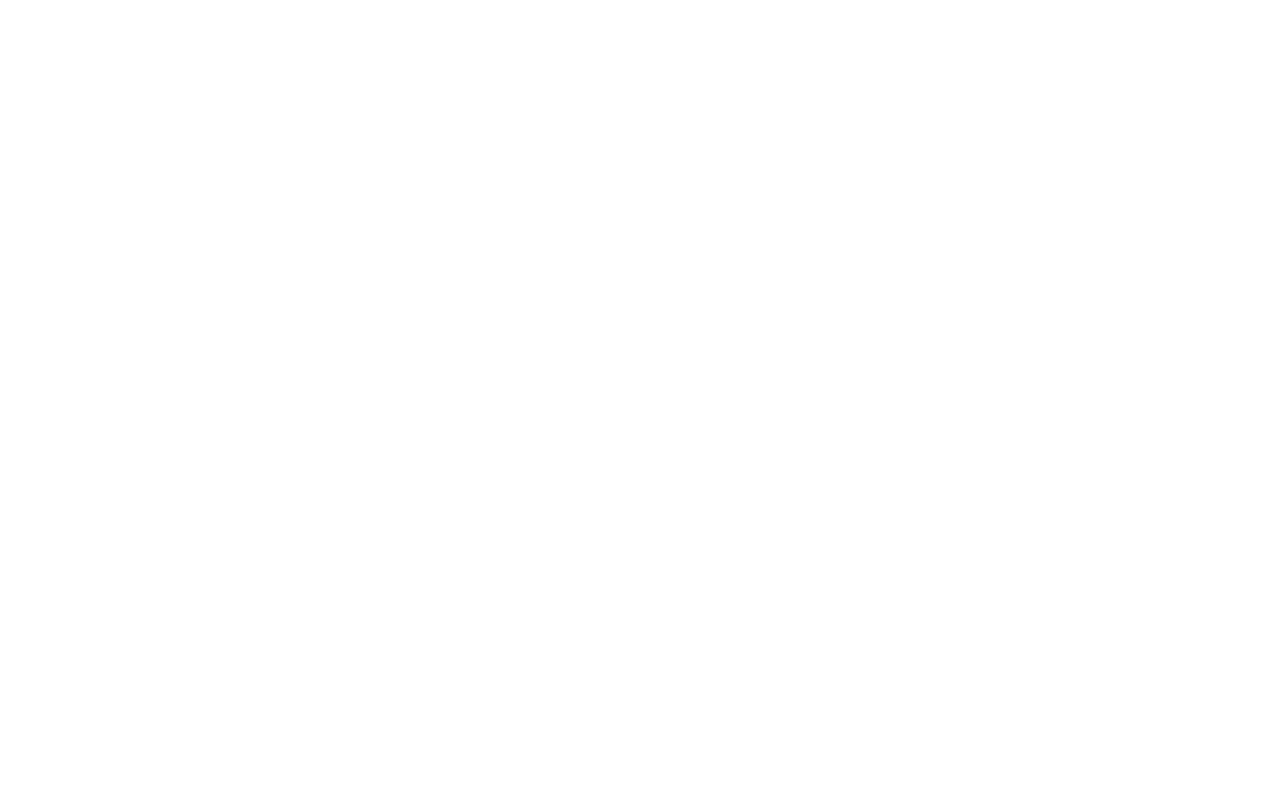
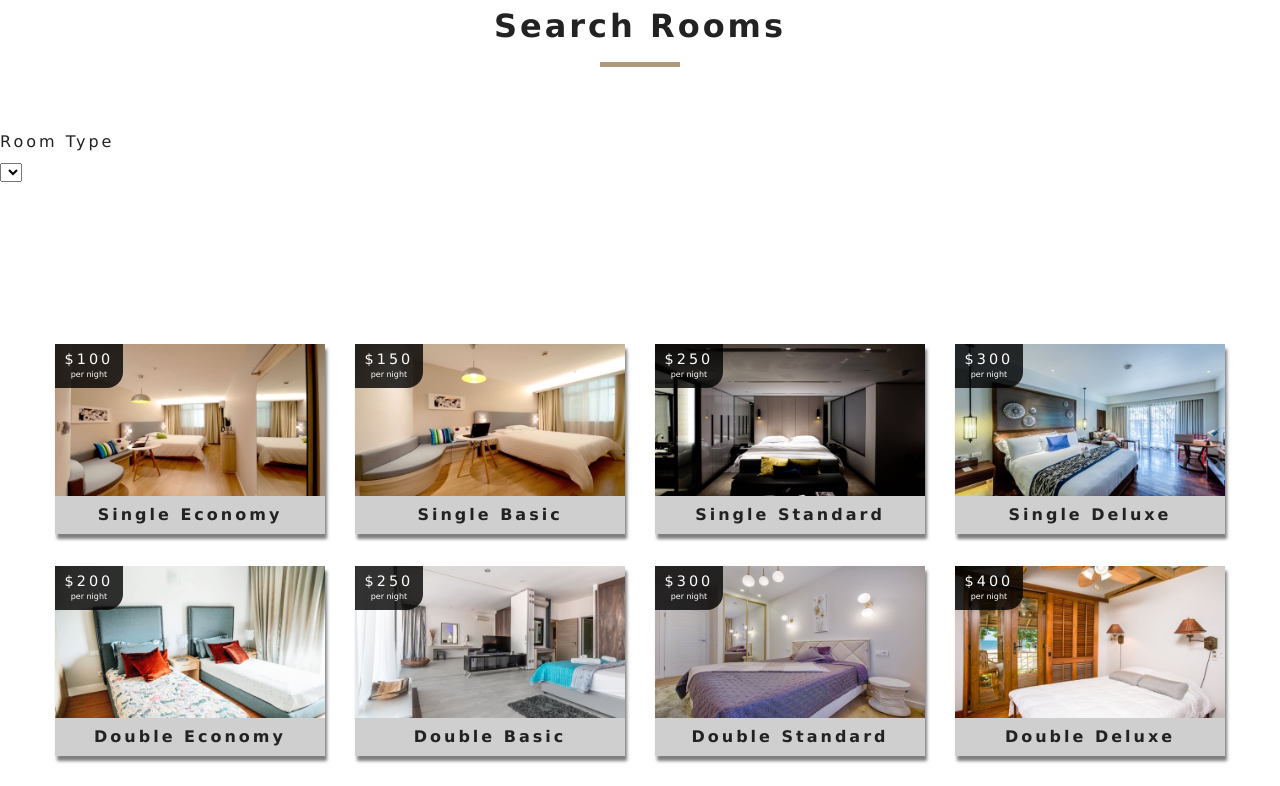
Before and after one commit to BinhNguyen3790/beach-resort, a React (Create React App) app: page /rooms in a window 1280 px wide. Shown: the part 620-1406 px from the top of the page. Before the commit the page ends 800 px from the top, so only its background shows below. Built offline with nearby package versions, Linux system fonts and the light colour scheme.

Commit message:
create page rooms

```diff
--- /dev/null
+++ b/src/components/RoomsContainer.js
@@ -0,0 +1,53 @@
+import React from 'react';
+import RoomsFilter from './RoomsFilter';
+import RoomsList from './RoomsList';
+import { withRoomConsumer } from '../context';
+import Loading from './Loading';
+
+function RoomContainer({ context }) {
+  const { loading, sortedRooms, rooms } = context;
+  if (loading) {
+    return <Loading />
+  }
+  return (
+    <div>
+      <RoomsFilter rooms={rooms} />
+      <RoomsList rooms={sortedRooms} />
+    </div>
+  )
+}
+
+export default withRoomConsumer(RoomContainer);
+
+
+
+
+
+
+// import React from 'react';
+// import RoomsFilter from "./RoomsFilter";
+// import RoomsList from "./RoomsList";
+// import { RoomConsumer } from "../context";
+// import Loading from "./Loading";
+
+// export default function RoomsContainer() {
+//   return (
+//     <RoomConsumer>
+//       {
+//         (value) => {
+//           const {loading, sortedRooms, rooms} = value;
+//           if(loading) {
+//             return <Loading/>
+//           }
+//           return (
+//             <div>
+//               Hello from container
+//               <RoomsFilter rooms={rooms}/>
+//               <RoomsList rooms={sortedRooms}/>
+//             </div>
+//           )
+//         }
+//       }
+//     </RoomConsumer>
+//   )
+// }
--- /dev/null
+++ b/src/components/RoomsFilter.js
@@ -0,0 +1,26 @@
+import React from 'react';
+import { useContext } from 'react';
+import { RoomContext } from '../context';
+import Title from '../components/Title';
+
+export default function RoomsFilter() {
+  const context = useContext(RoomContext);
+  const { handleChange, type, capacity, price, minPrice, maxPrice, maxSize, minSize, breadfast, pets } = context;
+  return (
+    <section className="filter-container">
+      <Title title='search rooms' />
+      <form classsName='filter-form'>
+        {
+          // select type
+          <div className="form-group">
+            <label htmlFor="type">Room Type</label>
+            <select name="type" id="type" value={type} className="form-cotrolle" onChange="handleChange">
+              <option value=""></option>
+            </select>
+          </div>
+          // end select type
+        }
+      </form>
+    </section>
+  )
+}
--- /dev/null
+++ b/src/components/RoomsList.js
@@ -0,0 +1,23 @@
+import React from 'react';
+import Room from './Room';
+
+export default function RoomsList({rooms}) {
+  if (rooms.length === 0) {
+    return (
+      <div className="empty-search">
+        <h3>unfotunately no rooms matched your search parameters</h3>
+      </div>
+    )
+  }
+  return (
+    <section className='roomslist'>
+      <div className="roomslist-center">
+        {
+          rooms.map(item => {
+            return <Room key={item.id} room={item}/>
+          })
+        }
+      </div>
+    </section>
+  )
+}
--- a/src/components/StyledHero.js
+++ b/src/components/StyledHero.js
@@ -3,9 +3,9 @@
 
 const StyledHero = styled.header`
   min-height: 60vh;
-  background: url(${props => props.img}) center/cover no-repeat;
+  background: url(${props => props.img ? props.img : defaultImg}) center/cover no-repeat;
   display: flex;
-  align-item: center;
+  align-items: center;
   justify-content: center;
 `;
 
--- a/src/context.js
+++ b/src/context.js
@@ -10,7 +10,16 @@
     rooms: [],
     sortedRooms: [],
     featuredRooms: [],
-    loading: true
+    loading: true,
+    type: "all",
+    capacity: 1,
+    price: 0,
+    minPrice: 0,
+    maxPrice: 0,
+    minSize: 0,
+    maxSize: 0,
+    breakfast: false,
+    pets: false
   }
 
   // Get Data
@@ -18,11 +27,16 @@
   componentDidMount() {
     let rooms = this.formatData(items);
     let featuredRooms = rooms.filter(room => room.featured === true);
+    let maxPrice = Math.max(...rooms.map(item => item.price));
+  let   maxSize = Math.max(...rooms.map(item => item.size));
     this.setState({
       rooms,
       featuredRooms,
       sortedRooms: rooms,
-      loading: false
+      loading: false,
+      price: maxPrice,
+      maxPrice,
+      maxSize,
     })
   }
 
@@ -42,9 +56,20 @@
     return room;
   }
 
+  handleChange = (event) => {
+    const type = event.target.type;
+    const name = event.target.name;
+    const value = event.target.value;
+    console.log(type, name, value);
+  };
+
+  filterRooms = () => {
+    console.log("Hello");
+  }
+
   render() {
     return (
-      <RoomContext.Provider value={{...this.state, getRoom: this.getRoom}}>
+      <RoomContext.Provider value={{...this.state, getRoom: this.getRoom, handleChange: this.handleChange}}>
         {this.props.children}
       </RoomContext.Provider>
     )
@@ -52,4 +77,14 @@
 };
 
 const RoomConsumer = RoomContext.Consumer;
+
+export function withRoomConsumer(Component) {
+  return function ConsumerWrapper(props) {
+    return (
+      <RoomConsumer>
+        {value => <Component {...props} context={value}/>}
+      </RoomConsumer>
+    )
+  }
+}
 export{RoomProvider, RoomConsumer, RoomContext};
--- a/src/pages/Rooms.js
+++ b/src/pages/Rooms.js
@@ -2,14 +2,18 @@
 import Hero from '../components/Hero';
 import Banner from '../components/Banner';
 import {Link} from 'react-router-dom';
+import RoomsContainer from '../components/RoomsContainer';
 
 const Rooms = () => {
   return (
-    <Hero hero='roomsHero'>
-      <Banner title='Our Rooms'>
-        <Link to='/' className='btn-primary'>Return Home</Link>
-      </Banner>
-    </Hero>
+    <>
+      <Hero hero='roomsHero'>
+        <Banner title='Our Rooms'>
+          <Link to='/' className='btn-primary'>Return Home</Link>
+        </Banner>
+      </Hero>
+      <RoomsContainer/>
+    </>
   )
 }
 
--- a/src/pages/SingleRoom.js
+++ b/src/pages/SingleRoom.js
@@ -27,15 +27,47 @@
         </div>
       )
     }
-    const { name, description, capacity, size, price, exstras, breakfast, pets, images } = room;
+    const { name, description, capacity, size, price, extras, breakfast, pets, images } = room;
+    const [mainImg, ...defaultImg] = images;
     return (
-      <StyledHero img={images[0]}>
+      <>
+        <StyledHero img={mainImg || this.state.defaultBcg}>
           <Banner title={`${name} room`}>
             <Link to="/rooms" className="btn-primary">
               Back to rooms
             </Link>
           </Banner>
         </StyledHero>
+        <section className="single-room">
+          <div className="single-room-images">
+            {defaultImg.map((item, index) => {
+              return <img key={index} src={item} alt={name} />
+            })}
+          </div>
+          <div className="single-room-info">
+            <article className="desc">
+              <h3>details</h3>
+              <p>{description}</p>
+            </article>
+            <article className="info">
+              <h3>info</h3>
+              <h6>Price: ${price}</h6>
+              <h6>Size: ${size} SQFT</h6>
+              <h6>max Capacity: {capacity > 1 ? `${capacity} people` : `${capacity} person`}</h6>
+              <h6>{pets ? "pets allowed" : "non pets allowed"}</h6>
+              <h6>{breakfast && "free breakfast included"}</h6>
+            </article>
+          </div>
+        </section>
+        <section className="room-extras">
+          <h6>extras</h6>
+          <ul className="extras">
+            {extras.map((item, index) => {
+              return <li key={index}>- {item}</li>;
+            })}
+          </ul>
+        </section>
+      </>
     )
   }
 }
```
Lines whose indentation alone changed are shown as unchanged.
